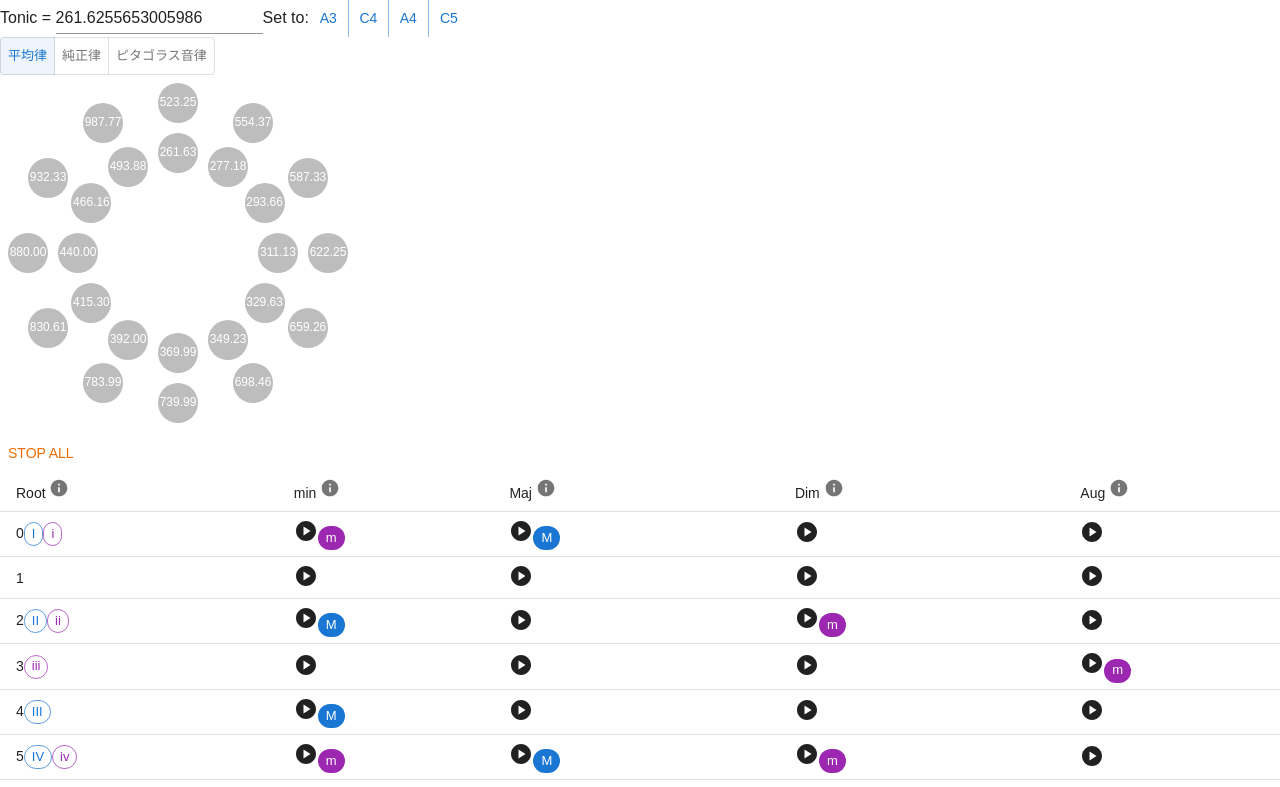
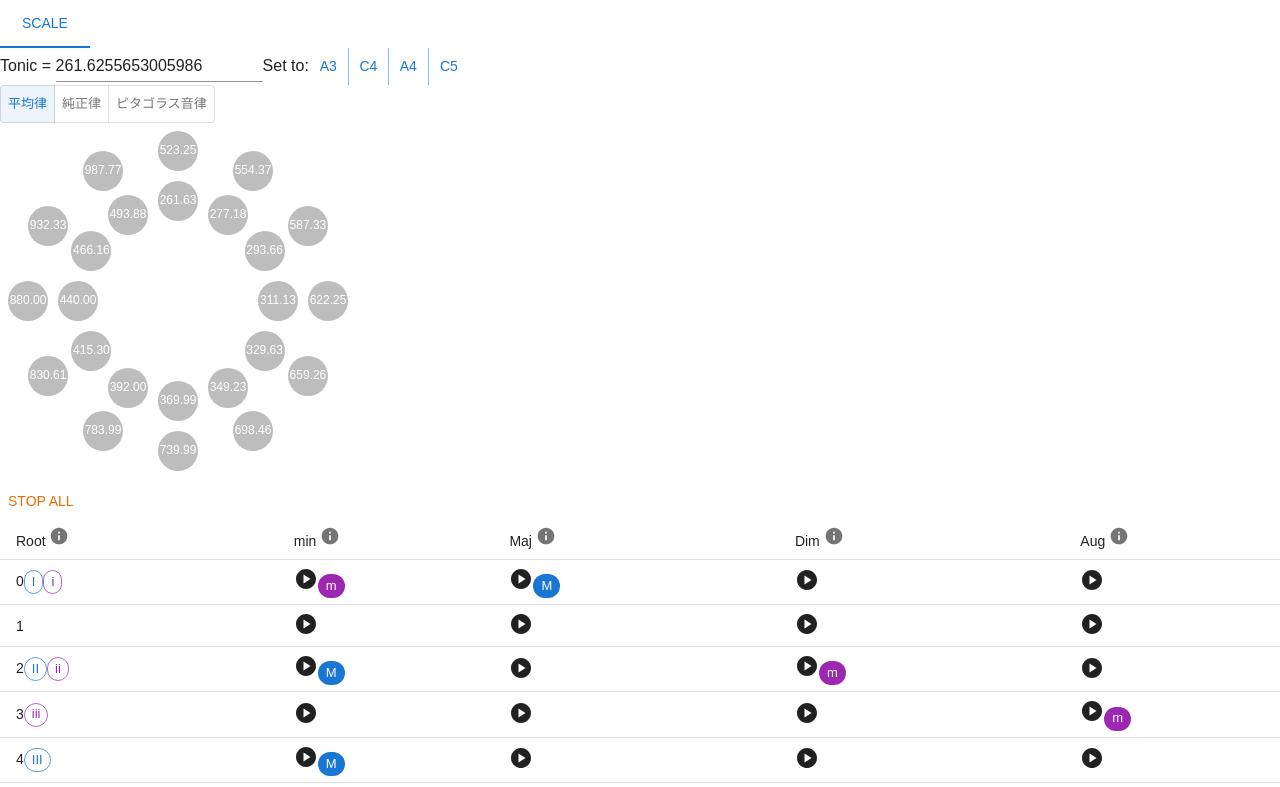
Before and after one commit to showkami/music_theory_webapp, a React (Create React App) app: page / in a window 1280 px wide. Shown: the top 787 px of the page. Built offline with nearby package versions, Linux system fonts and the light colour scheme; a web font is replaced by a local one.

Commit message:
tab to change apps

```diff
--- a/src/App.tsx
+++ b/src/App.tsx
@@ -1,11 +1,36 @@
-import React from 'react';
-import {createTheme, CssBaseline, ThemeProvider} from "@mui/material";
+import React, {useState} from 'react';
 import ScaleApp from './scale/ScaleApp'
+import {Tabs, Tab} from '@mui/material';
+
+type AppType = "Overtone" | "Scale";
 
 const App = () => {
+  const [showingApp, setShowingApp] = useState<AppType>("Scale");
+  const handleChangeApp = (event: React.SyntheticEvent, newValue: string) => {
+    console.log("Event:", event)
+    console.log("newValue:", newValue)
+    setShowingApp(newValue as AppType);
+  };
+
+  const TabContent = () => {
+    console.log(showingApp)
+    switch (showingApp) {
+      case "Overtone":
+        return <Overtone />
+      case ("Scale"):
+        return <ScaleApp />
+      default:
+        return <></>
+    }
+  }
+
   return (
     <>
-        <ScaleApp />
+      <Tabs value={showingApp} onChange={handleChangeApp}>
+        <Tab value={"Scale"} label={"Scale"} />
+      </Tabs>
+
+      <TabContent />
     </>
   )
 }
```
